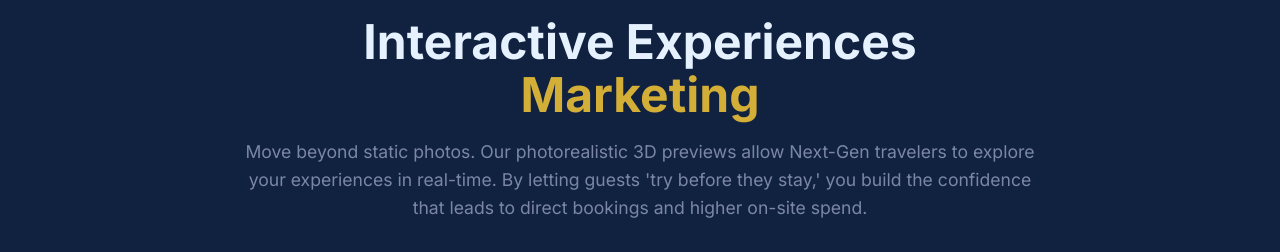
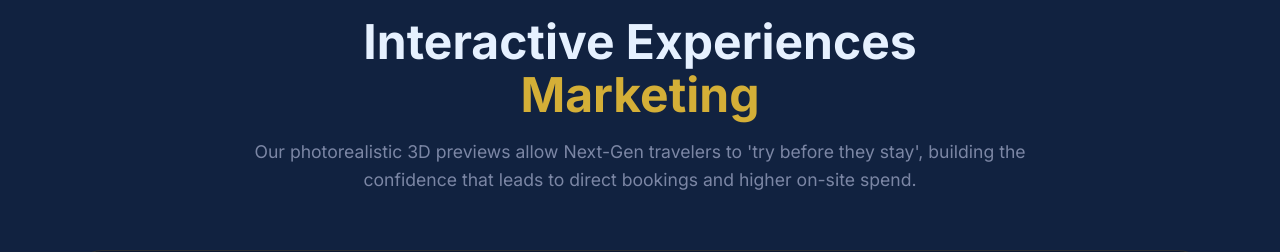
Before and after one commit to alexhurd-travelvrse/Travelvrse-website, a React (Vite) app: page / in a window 1280 px wide. Shown: the part 1840-2092 px from the top of the page. Built offline with nearby package versions, Linux system fonts and the light colour scheme.

Commit message:
Update: Refined Solution section subtitle copy

```diff
--- a/src/components/SolutionSection.jsx
+++ b/src/components/SolutionSection.jsx
@@ -115,7 +115,7 @@ const SolutionSection = () => {
                         Interactive Experiences <span className="text-gold">Marketing</span>
                     </h2>
                     <p className="subtitle mx-auto max-w-2xl">
-                        Move beyond static photos. Our photorealistic 3D previews allow Next-Gen travelers to explore your experiences in real-time. By letting guests 'try before they stay,' you build the confidence that leads to direct bookings and higher on-site spend.
+                        Our photorealistic 3D previews allow Next-Gen travelers to 'try before they stay', building the confidence that leads to direct bookings and higher on-site spend.
                     </p>
                 </div>
 
```
